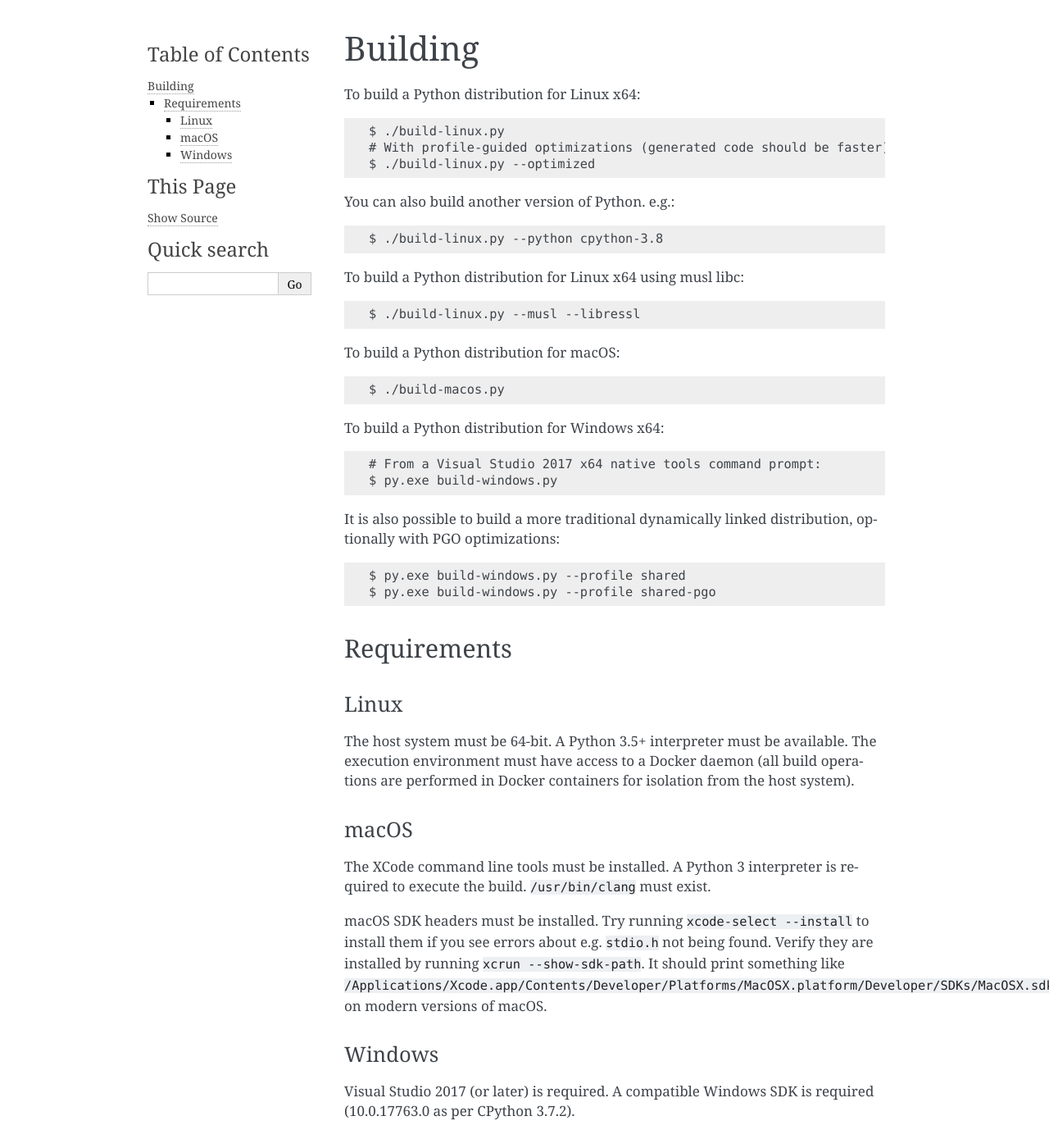
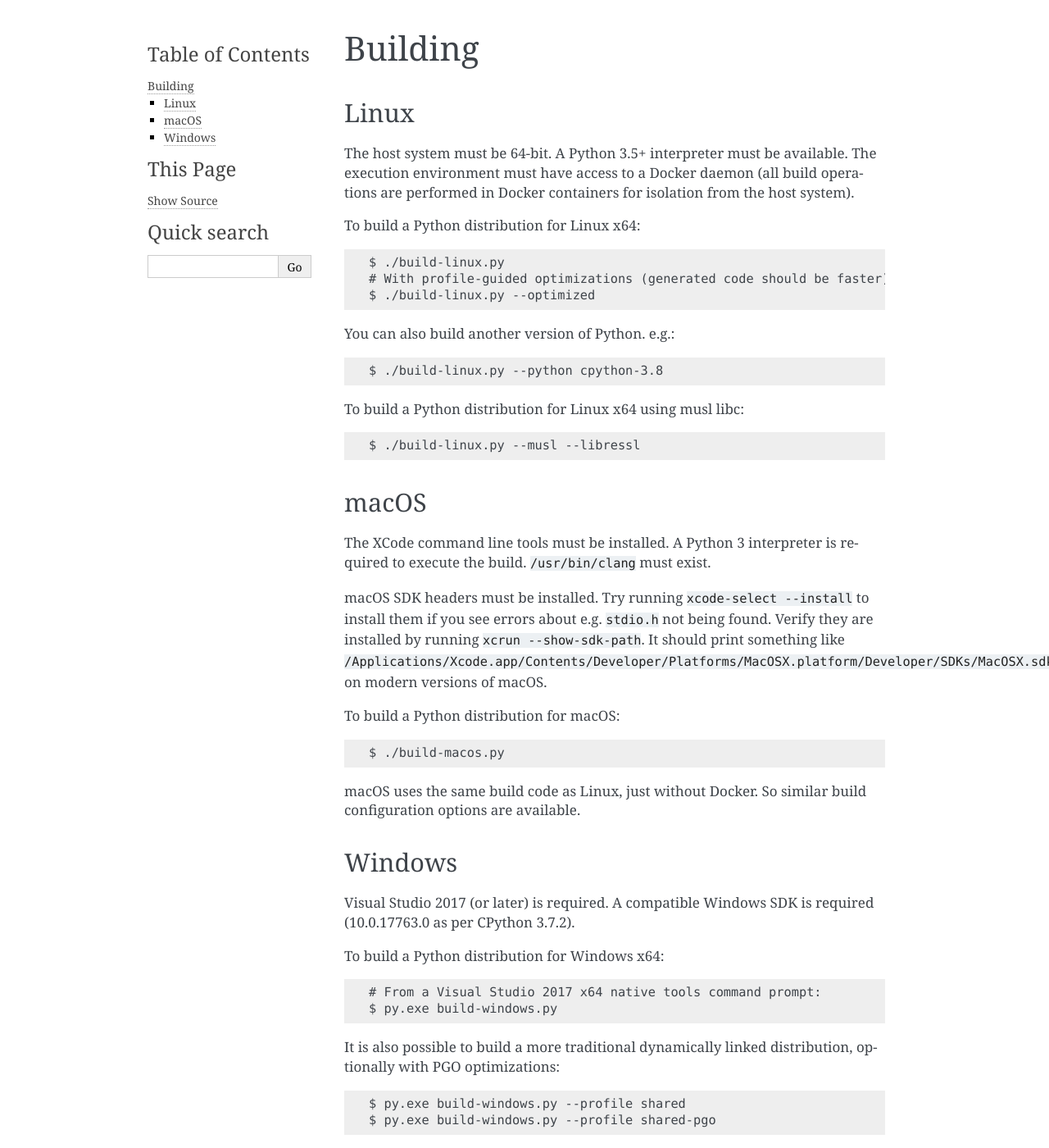
Before and after one commit to indygreg/python-build-standalone, a Sphinx documentation site: the page built from docs/building.rst, in a window 1280 px wide and 1400 px high. Shown: the whole window at 82% size. Built offline with Sphinx 7.4.7, drawn with Linux system fonts in a browser that asks for light colours; some of the changed lines change nothing that is shown; some of the changed text lies outside the part shown.

Commit message:
docs: split building documentation by platform

```diff
--- a/docs/building.rst
+++ b/docs/building.rst
@@ -3,6 +3,14 @@
 ========
 Building
 ========
+
+Linux
+=====
+
+The host system must be 64-bit. A Python 3.5+ interpreter must be
+available. The execution environment must have access to a Docker
+daemon (all build operations are performed in Docker containers for
+isolation from the host system).
 
 To build a Python distribution for Linux x64::
 
@@ -18,9 +26,31 @@ To build a Python distribution for Linux x64 using musl libc::
 
     $ ./build-linux.py --musl --libressl
 
+macOS
+=====
+
+The XCode command line tools must be installed. A Python 3 interpreter
+is required to execute the build. ``/usr/bin/clang`` must exist.
+
+macOS SDK headers must be installed. Try running ``xcode-select --install``
+to install them if you see errors about e.g. ``stdio.h`` not being found.
+Verify they are installed by running ``xcrun --show-sdk-path``. It
+should print something like
+``/Applications/Xcode.app/Contents/Developer/Platforms/MacOSX.platform/Developer/SDKs/MacOSX.sdk``
+on modern versions of macOS.
+
 To build a Python distribution for macOS::
 
     $ ./build-macos.py
+
+macOS uses the same build code as Linux, just without Docker.
+So similar build configuration options are available.
+
+Windows
+=======
+
+Visual Studio 2017 (or later) is required. A compatible Windows SDK is required
+(10.0.17763.0 as per CPython 3.7.2).
 
 To build a Python distribution for Windows x64::
 
@@ -33,32 +63,5 @@ distribution, optionally with PGO optimizations::
    $ py.exe build-windows.py --profile shared
    $ py.exe build-windows.py --profile shared-pgo
 
-Requirements
-============
-
-Linux
------
-
-The host system must be 64-bit. A Python 3.5+ interpreter must be
-available. The execution environment must have access to a Docker
-daemon (all build operations are performed in Docker containers for
-isolation from the host system).
-
-macOS
------
-
-The XCode command line tools must be installed. A Python 3 interpreter
-is required to execute the build. ``/usr/bin/clang`` must exist.
-
-macOS SDK headers must be installed. Try running ``xcode-select --install``
-to install them if you see errors about e.g. ``stdio.h`` not being found.
-Verify they are installed by running ``xcrun --show-sdk-path``. It
-should print something like
-``/Applications/Xcode.app/Contents/Developer/Platforms/MacOSX.platform/Developer/SDKs/MacOSX.sdk``
-on modern versions of macOS.
-
-Windows
--------
-
-Visual Studio 2017 (or later) is required. A compatible Windows SDK is required
-(10.0.17763.0 as per CPython 3.7.2).
+To build a 32-bit x86 binary, simply use an ``x86 Native Tools
+Command Prompt`` instead of ``x64``.
```
